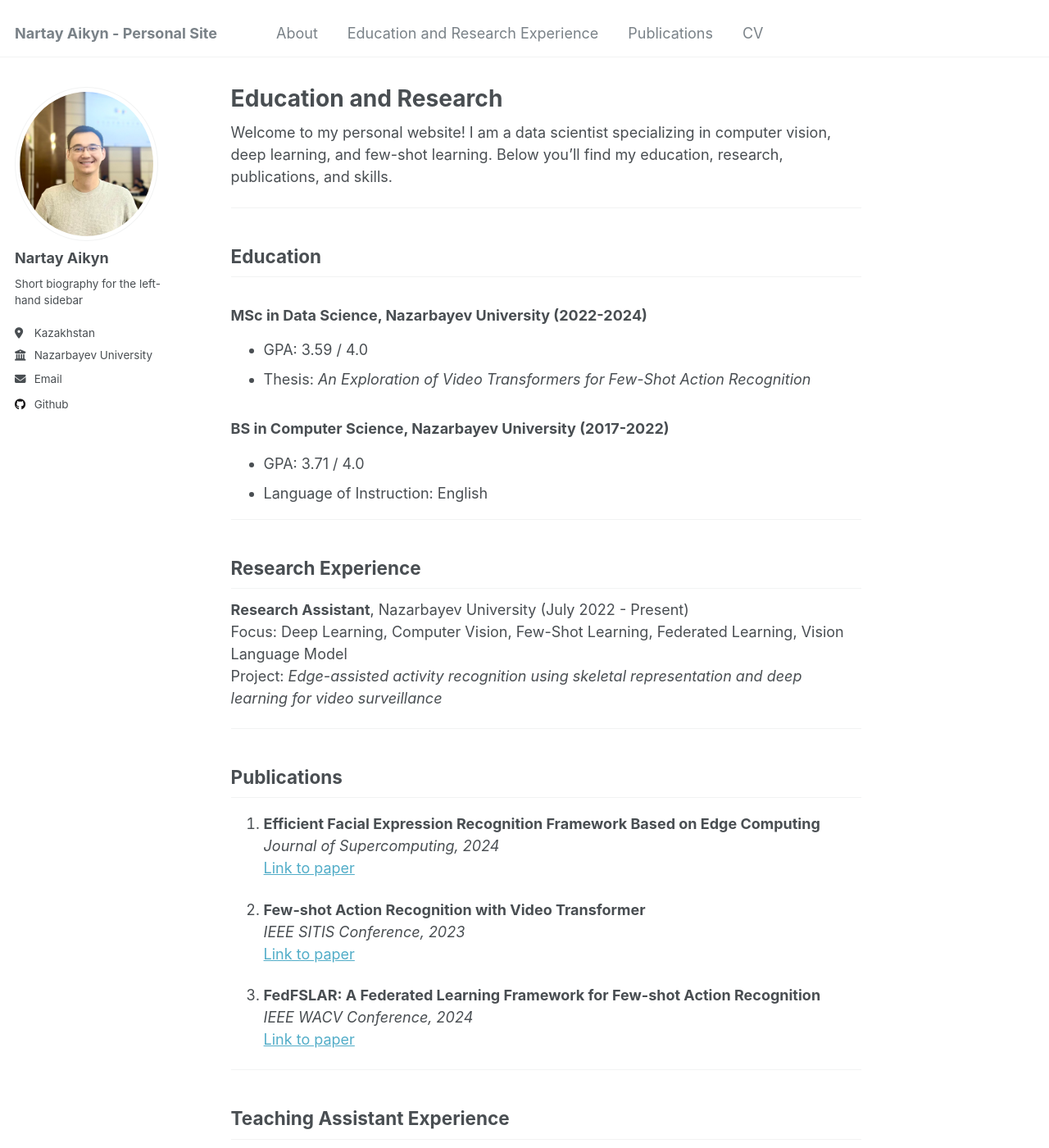
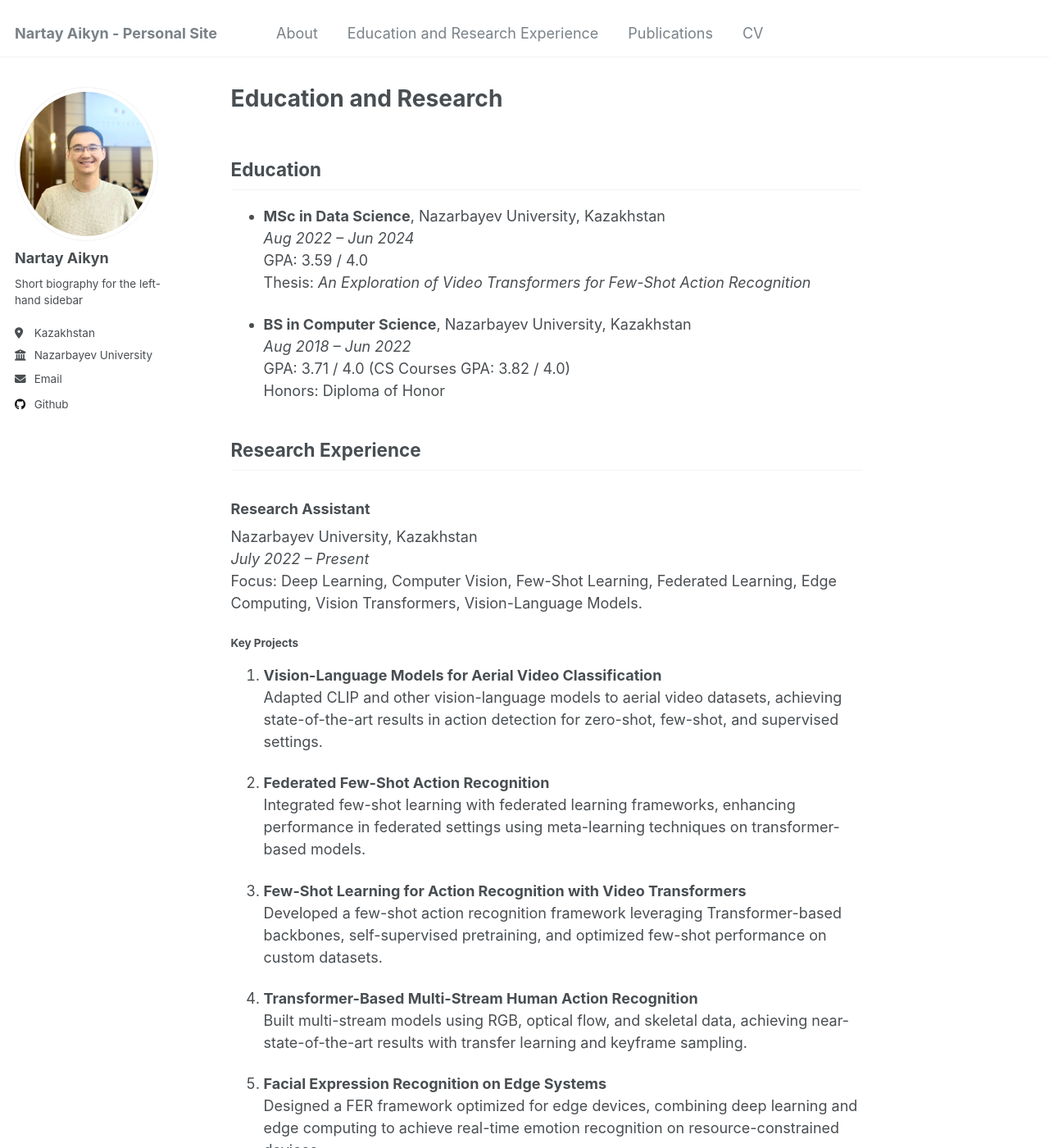
Before and after one commit to NartayAikyn/NartayAikyn.github.io, a Jekyll site: the page built from _pages/edu-research.md, in a window 1280 px wide and 1400 px high. Shown: the whole window at 82% size. Built offline with Jekyll 4.4.1, drawn with Linux system fonts in a browser that asks for light colours; some of the changed text lies outside the part shown.

Commit message:
Update edu-research.md

```diff
--- a/_pages/edu-research.md
+++ b/_pages/edu-research.md
@@ -3,74 +3,39 @@ permalink: /edu-research
 title: "Education and Research"
 author_profile: true
 ---
-Welcome to my personal website! I am a data scientist specializing in computer vision, deep learning, and few-shot learning. Below you'll find my education, research, publications, and skills.
-
----
 
 ## Education
-### MSc in Data Science, Nazarbayev University (2022-2024)
-- GPA: 3.59 / 4.0
-- Thesis: *An Exploration of Video Transformers for Few-Shot Action Recognition*
 
-### BS in Computer Science, Nazarbayev University (2017-2022)
-- GPA: 3.71 / 4.0
-- Language of Instruction: English
+- **MSc in Data Science**, Nazarbayev University, Kazakhstan
+  *Aug 2022 – Jun 2024*
+  GPA: 3.59 / 4.0
+  Thesis: _An Exploration of Video Transformers for Few-Shot Action Recognition_
 
----
+- **BS in Computer Science**, Nazarbayev University, Kazakhstan
+  *Aug 2018 – Jun 2022*
+  GPA: 3.71 / 4.0 (CS Courses GPA: 3.82 / 4.0)
+  Honors: Diploma of Honor
 
 ## Research Experience
-**Research Assistant**, Nazarbayev University (July 2022 - Present)
-Focus: Deep Learning, Computer Vision, Few-Shot Learning, Federated Learning, Vision Language Model
-Project: *Edge-assisted activity recognition using skeletal representation and deep learning for video surveillance*
 
----
+### Research Assistant
+Nazarbayev University, Kazakhstan
+*July 2022 – Present*
+Focus: Deep Learning, Computer Vision, Few-Shot Learning, Federated Learning, Edge Computing, Vision Transformers, Vision-Language Models.
 
-## Publications
-1. **Efficient Facial Expression Recognition Framework Based on Edge Computing**
-   _Journal of Supercomputing, 2024_
-   [Link to paper](https://doi.org/10.1007/s11227-023-05548-x)
+#### Key Projects
 
-2. **Few-shot Action Recognition with Video Transformer**
-   _IEEE SITIS Conference, 2023_
-   [Link to paper](https://doi.org/10.1109/SITIS61268.2023.00027)
+1. **Vision-Language Models for Aerial Video Classification**
+   Adapted CLIP and other vision-language models to aerial video datasets, achieving state-of-the-art results in action detection for zero-shot, few-shot, and supervised settings.
 
-3. **FedFSLAR: A Federated Learning Framework for Few-shot Action Recognition**
-   _IEEE WACV Conference, 2024_
-   [Link to paper](https://doi.org/10.1109/WACVW60836.2024.00035)
+2. **Federated Few-Shot Action Recognition**
+   Integrated few-shot learning with federated learning frameworks, enhancing performance in federated settings using meta-learning techniques on transformer-based models.
 
----
+3. **Few-Shot Learning for Action Recognition with Video Transformers**
+   Developed a few-shot action recognition framework leveraging Transformer-based backbones, self-supervised pretraining, and optimized few-shot performance on custom datasets.
 
-## Teaching Assistant Experience
-**Teaching Assistant for CSCI 390 - Artificial Intelligence**, Nazarbayev University (Fall 2022, 2023, 2024)
-- Assisted with proctoring and grading of exams and assignments.
+4. **Transformer-Based Multi-Stream Human Action Recognition**
+   Built multi-stream models using RGB, optical flow, and skeletal data, achieving near-state-of-the-art results with transfer learning and keyframe sampling.
 
----
-
-## Honors and Awards
-- Honorable mention in the International Mathematics Competition (2020)
-- Third prize in the International Mathematics Competition (2019)
-- Gold medal in the SIAM Mathematics Olympics, Nazarbayev University (2019)
-
----
-
-## Skills
-- **Programming Languages**: Python, Java, C++, C#, Lua, Prolog, Javascript
-- **Technologies**: PyTorch, OpenCV, Keras, NumPy, Pandas, SciKit-Learn, Matplotlib, MySQL
-- **Languages**: English (Proficient), Kazakh (Native), Chinese (Native), Russian (Intermediate)
-
----
-
-## Hobbies and Interests
-- Open-source Project Contributor
-- Learning Languages
-- Reading Philosophy
-- Video Editing
-- Exercising and Working Out
-- Indie Game Development
-
-## Contact
-Feel free to reach out to me for collaboration or inquiries:
-**Email**: [nartay990531@gmail.com](mailto:nartay990531@gmail.com)
-**Phone**: [+7-778-541-2333](tel:+7-778-541-2333)
-**GitHub**: [NartayAikyn](https://github.com/NartayAikyn)
-**LinkedIn**: [Nartay Aikyn](https://www.linkedin.com/in/nartay-aikyn/)
+5. **Facial Expression Recognition on Edge Systems**
+   Designed a FER framework optimized for edge devices, combining deep learning and edge computing to achieve real-time emotion recognition on resource-constrained devices.
```
